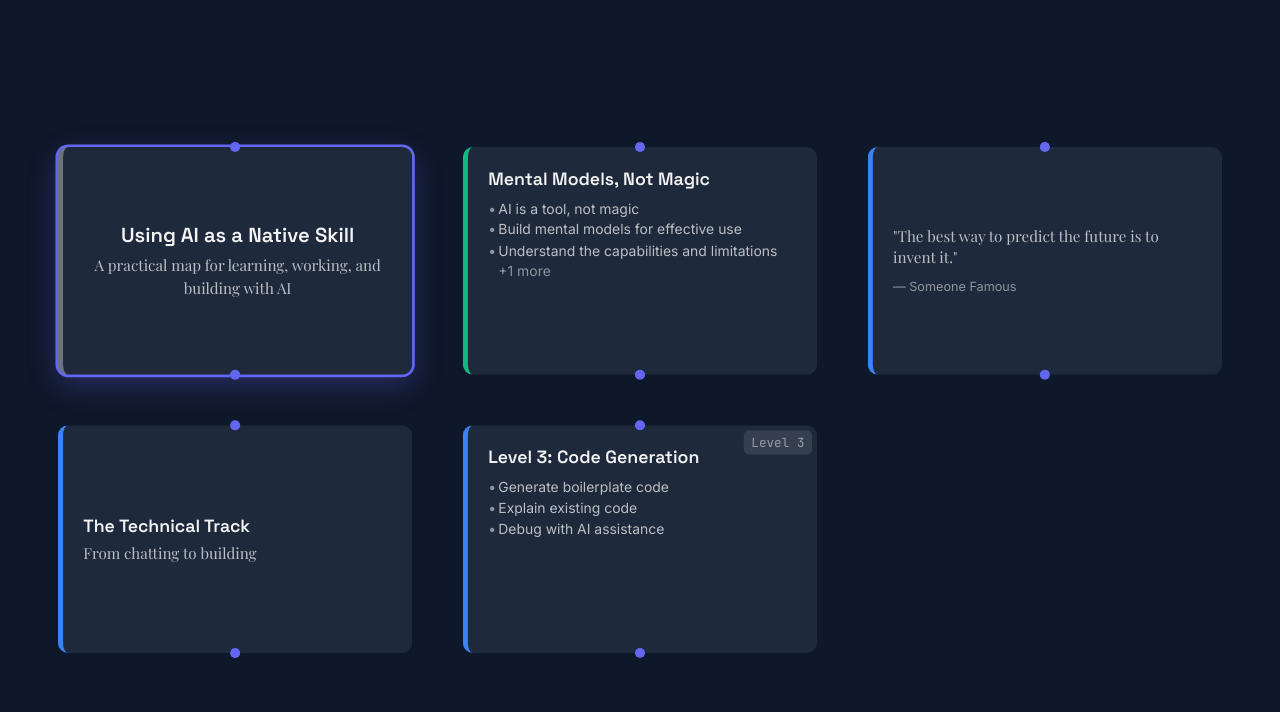
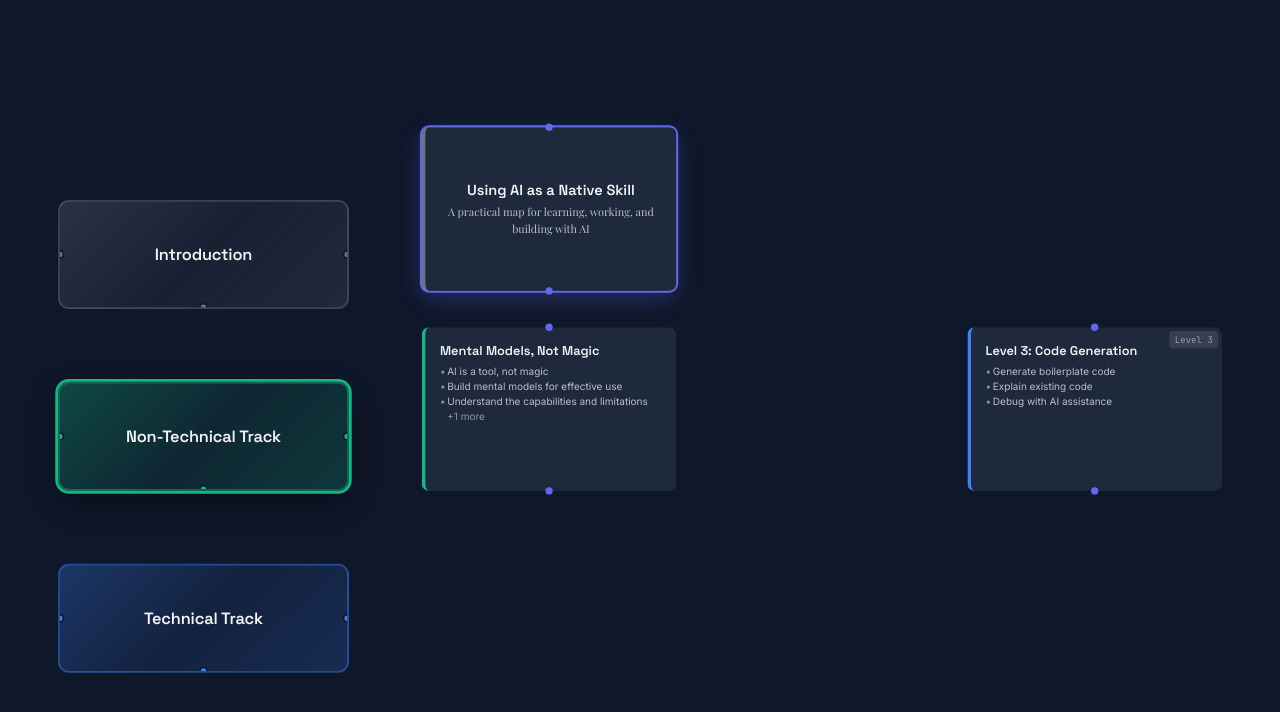
Before and after one commit to craigdossantos/ai-talk-slides, a React (Vite) app in the folder react-flow-app/: page / in a window 1280 px wide. Shown: the top 712 px of the page. Built offline with nearby package versions, Linux system fonts and the light colour scheme; a web font is replaced by a local one.

Commit message:
feat: [US-005] - Build SectionHeaderNode component
Co-Authored-By: Claude Opus 4.5 <noreply@anthropic.com>

```diff
--- a/react-flow-app/src/components/PresentationCanvas.tsx
+++ b/react-flow-app/src/components/PresentationCanvas.tsx
@@ -1,18 +1,23 @@
 import { ReactFlow, Background, BackgroundVariant } from "@xyflow/react";
 import SlideNode from "./nodes/SlideNode";
-import type { SlideNode as SlideNodeType } from "../types/presentation";
+import SectionHeaderNode from "./nodes/SectionHeaderNode";
+import type {
+  SlideNode as SlideNodeType,
+  SectionHeaderNode as SectionHeaderNodeType,
+} from "../types/presentation";
 
 // Register custom node types
 const nodeTypes = {
   slide: SlideNode,
+  sectionHeader: SectionHeaderNode,
 };
 
-// Sample data for testing the SlideNode component
-const sampleNodes: SlideNodeType[] = [
+// Sample data for testing node components
+const sampleSlideNodes: SlideNodeType[] = [
   {
     id: "slide-1",
     type: "slide",
-    position: { x: 0, y: 0 },
+    position: { x: 400, y: 0 },
     data: {
       slide: {
         id: "slide-1",
@@ -32,7 +37,7 @@ const sampleNodes: SlideNodeType[] = [
   {
     id: "slide-2",
     type: "slide",
-    position: { x: 320, y: 0 },
+    position: { x: 400, y: 220 },
     data: {
       slide: {
         id: "slide-2",
@@ -57,50 +62,10 @@ const sampleNodes: SlideNodeType[] = [
   {
     id: "slide-3",
     type: "slide",
-    position: { x: 640, y: 0 },
+    position: { x: 1000, y: 220 },
     data: {
       slide: {
         id: "slide-3",
-        sectionId: "section-2",
-        type: "quote",
-        title: "Someone Famous",
-        quote: "The best way to predict the future is to invent it.",
-      },
-      section: {
-        id: "section-2",
-        title: "Quotes",
-        track: "technical",
-      },
-      isActive: false,
-    },
-  },
-  {
-    id: "slide-4",
-    type: "slide",
-    position: { x: 0, y: 220 },
-    data: {
-      slide: {
-        id: "slide-4",
-        sectionId: "section-2",
-        type: "section-header",
-        title: "The Technical Track",
-        subtitle: "From chatting to building",
-      },
-      section: {
-        id: "section-2",
-        title: "Technical",
-        track: "technical",
-      },
-      isActive: false,
-    },
-  },
-  {
-    id: "slide-5",
-    type: "slide",
-    position: { x: 320, y: 220 },
-    data: {
-      slide: {
-        id: "slide-5",
         sectionId: "section-2",
         type: "content",
         title: "Level 3: Code Generation",
@@ -113,13 +78,59 @@ const sampleNodes: SlideNodeType[] = [
       },
       section: {
         id: "section-2",
-        title: "Technical",
+        title: "Technical Track",
         track: "technical",
       },
       isActive: false,
     },
   },
 ];
+
+// Sample section header nodes for testing
+const sampleSectionHeaderNodes: SectionHeaderNodeType[] = [
+  {
+    id: "section-header-1",
+    type: "sectionHeader",
+    position: { x: 0, y: 80 },
+    data: {
+      section: {
+        id: "section-1",
+        title: "Introduction",
+        track: "general",
+      },
+      isActive: false,
+    },
+  },
+  {
+    id: "section-header-2",
+    type: "sectionHeader",
+    position: { x: 0, y: 280 },
+    data: {
+      section: {
+        id: "section-2",
+        title: "Non-Technical Track",
+        track: "non-technical",
+      },
+      isActive: true,
+    },
+  },
+  {
+    id: "section-header-3",
+    type: "sectionHeader",
+    position: { x: 0, y: 480 },
+    data: {
+      section: {
+        id: "section-3",
+        title: "Technical Track",
+        track: "technical",
+      },
+      isActive: false,
+    },
+  },
+];
+
+// Combine all sample nodes
+const sampleNodes = [...sampleSlideNodes, ...sampleSectionHeaderNodes];
 
 function PresentationCanvas() {
   return (
--- /dev/null
+++ b/react-flow-app/src/components/nodes/SectionHeaderNode.css
@@ -0,0 +1,85 @@
+.section-header-node {
+  border-radius: 12px;
+  padding: var(--spacing-lg);
+  display: flex;
+  flex-direction: column;
+  justify-content: center;
+  align-items: center;
+  text-align: center;
+  overflow: hidden;
+  transition:
+    box-shadow 0.2s ease,
+    transform 0.2s ease;
+  cursor: pointer;
+  position: relative;
+}
+
+/* Track-specific gradient backgrounds */
+.section-header-node--non-technical {
+  background: linear-gradient(
+    135deg,
+    rgba(16, 185, 129, 0.3) 0%,
+    rgba(16, 185, 129, 0.1) 50%,
+    rgba(16, 185, 129, 0.2) 100%
+  );
+  border: 2px solid rgba(16, 185, 129, 0.4);
+}
+
+.section-header-node--technical {
+  background: linear-gradient(
+    135deg,
+    rgba(59, 130, 246, 0.3) 0%,
+    rgba(59, 130, 246, 0.1) 50%,
+    rgba(59, 130, 246, 0.2) 100%
+  );
+  border: 2px solid rgba(59, 130, 246, 0.4);
+}
+
+.section-header-node--general {
+  background: linear-gradient(
+    135deg,
+    rgba(107, 114, 128, 0.3) 0%,
+    rgba(107, 114, 128, 0.1) 50%,
+    rgba(107, 114, 128, 0.2) 100%
+  );
+  border: 2px solid rgba(107, 114, 128, 0.4);
+}
+
+/* Hover state */
+.section-header-node:hover {
+  box-shadow: 0 12px 32px rgba(0, 0, 0, 0.5);
+  transform: translateY(-2px);
+}
+
+/* Active state */
+.section-header-node--active {
+  box-shadow:
+    0 0 0 3px var(--track-color),
+    0 12px 32px rgba(0, 0, 0, 0.4);
+}
+
+/* Handles */
+.section-header-node__handle {
+  width: 10px;
+  height: 10px;
+  background: var(--track-color, var(--color-accent));
+  border: 2px solid var(--color-bg-primary);
+}
+
+/* Content container */
+.section-header-node__content {
+  display: flex;
+  flex-direction: column;
+  gap: var(--spacing-xs);
+}
+
+/* Title styling */
+.section-header-node__title {
+  font-family: var(--font-primary);
+  font-weight: 600;
+  font-size: 18px;
+  color: var(--color-text-primary);
+  line-height: 1.2;
+  margin: 0;
+  letter-spacing: -0.01em;
+}
--- /dev/null
+++ b/react-flow-app/src/components/nodes/SectionHeaderNode.tsx
@@ -0,0 +1,45 @@
+import { Handle, Position } from "@xyflow/react";
+import type { SectionHeaderNodeProps } from "../../types/presentation";
+import { NODE_DIMENSIONS, TRACK_COLORS } from "../../types/presentation";
+import "./SectionHeaderNode.css";
+
+function SectionHeaderNode({ data }: SectionHeaderNodeProps) {
+  const { section, isActive } = data;
+  const trackColor = TRACK_COLORS[section.track];
+  const { width, height } = NODE_DIMENSIONS.sectionHeader;
+
+  return (
+    <div
+      className={`section-header-node section-header-node--${section.track} ${isActive ? "section-header-node--active" : ""}`}
+      style={
+        {
+          width: `${width}px`,
+          height: `${height}px`,
+          "--track-color": trackColor,
+        } as React.CSSProperties
+      }
+    >
+      <Handle
+        type="target"
+        position={Position.Left}
+        className="section-header-node__handle"
+      />
+      <div className="section-header-node__content">
+        <h2 className="section-header-node__title">{section.title}</h2>
+      </div>
+      <Handle
+        type="source"
+        position={Position.Right}
+        className="section-header-node__handle"
+      />
+      <Handle
+        type="source"
+        position={Position.Bottom}
+        id="bottom"
+        className="section-header-node__handle"
+      />
+    </div>
+  );
+}
+
+export default SectionHeaderNode;
```
